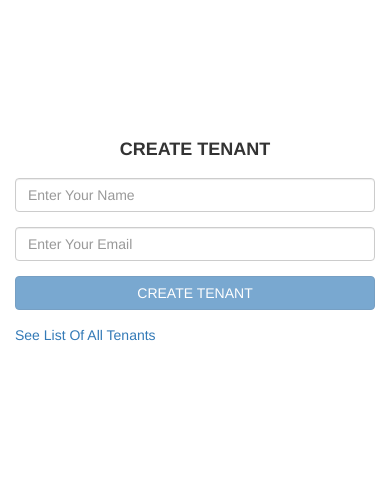
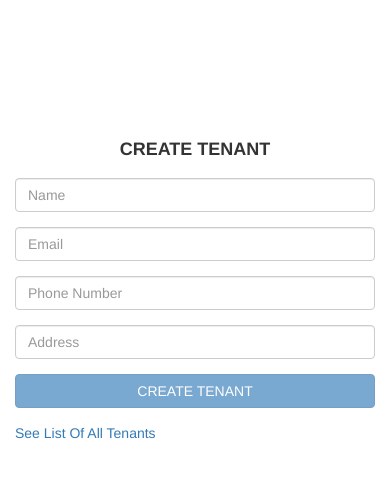
Before and after one commit to ElishaKay/tenants-manager, a website: page public/index.html at #!/tenants/new in a window 390 px wide. Shown: the part 58-536 px from the top of the page. Drawn offline with Linux system fonts and the light colour scheme.

Commit message:
added phone and address fields

```diff
--- a/app/models/tenant.js
+++ b/app/models/tenant.js
@@ -10,7 +10,7 @@ const TenantSchema   = new Schema({
     email: String,
     phoneNumber: Number,
     address: String,
-    debt: 0
+    debt: Number
 
 });
 
--- a/public/partials/tenant-create.html
+++ b/public/partials/tenant-create.html
@@ -3,11 +3,17 @@
 		<form id="tenant-form" ng-submit="createTenant()" name="tenantForm">
 			<h4 class="form-heading text-center">CREATE TENANT</h4>
 			<div class="form-group">
-				<input class="form-control" type="text" ng-model="tenant.name" name="name" placeholder="Enter Your Name" ng-required="true">
+				<input class="form-control" type="text" ng-model="tenant.name" name="name" placeholder="Name" ng-required="true">
 			</div>
 
 			<div class="form-group">
-				<input class="form-control" type="email" ng-model="tenant.email" name="email" placeholder="Enter Your Email" ng-required="true">
+				<input class="form-control" type="email" ng-model="tenant.email" name="email" placeholder="Email" ng-required="true">
+			</div>
+			<div class="form-group">
+				<input class="form-control" type="number" ng-model="tenant.phone" name="phone" placeholder="Phone Number" ng-required="true">
+			</div>
+			<div class="form-group">
+				<input class="form-control" type="text" ng-model="tenant.address" name="address" placeholder="Address" ng-required="true">
 			</div>
 			<div class="form-group">
 				<button class="btn btn-primary btn-block" ng-disabled="tenantForm.$invalid">CREATE TENANT</button>
```
